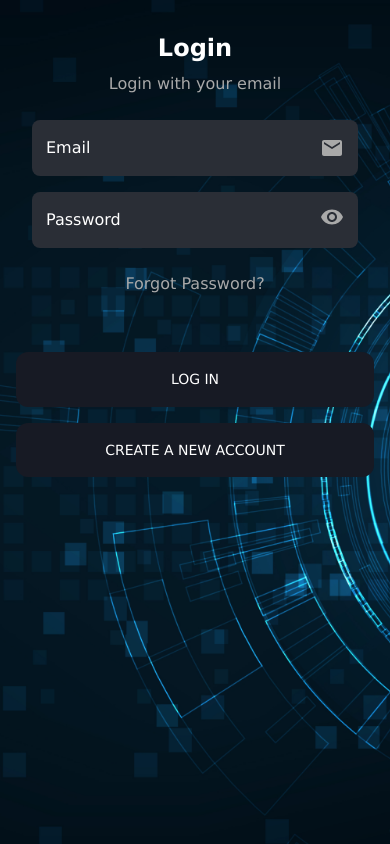
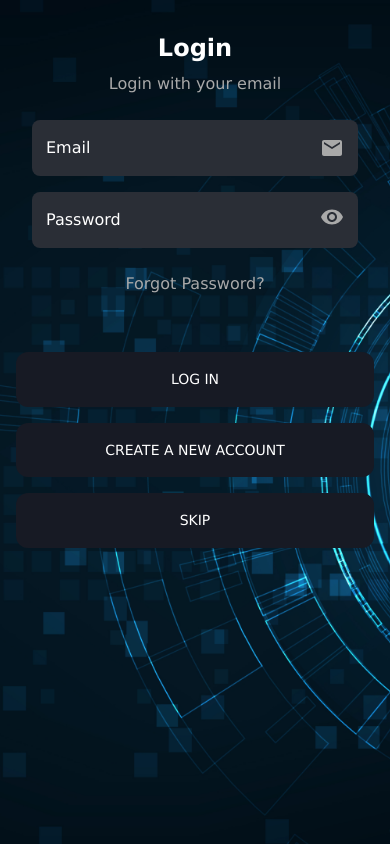
Before and after one commit to aryathisside/CryptoBubble, a React (Vite) app: page / in a window 390 px wide. Built offline with nearby package versions, Linux system fonts and the light colour scheme; no server answers.

Commit message:
Subject: Added skip button on login in mobiles responsive

```diff
--- a/src/components/FooterTabs.jsx
+++ b/src/components/FooterTabs.jsx
@@ -99,7 +99,7 @@ const FooterTabs = () => {
               width: 600,
               maxWidth: '90vw',
               right:0,
-              top:110,
+              top:65,
 
               borderRadius: 1,
               boxShadow: '0px 0px 7px 7px #00000027',
--- a/src/components/mobile/MobileLogin.jsx
+++ b/src/components/mobile/MobileLogin.jsx
@@ -76,6 +76,10 @@ const handleSignUpClick=()=>{
     showSignup(false)
 
 }
+const handleSkip=async ()=>{
+  await localStorage.setItem('token',"login without crediantials");
+  window.location.href = "/"
+}
   return (
     <Box  width={'100%'} height={'100%'}  display={'flex'} flexDirection={'column'} gap={3}  px={2} >
      <Box width={'100%'}   display={'flex'} flexDirection={'column'} py={4}  gap={3} alignItems={"center"} px={2} >
@@ -136,6 +140,9 @@ const handleSignUpClick=()=>{
         <FormButton onClick={handleSignUpClick}>
           Create a new account <ArrowRightAltIcon className="arrow" />
         </FormButton>
+        <FormButton onClick={handleSkip}>
+          Skip <ArrowRightAltIcon className="arrow" />
+        </FormButton>
         </Box>
 
         {error && (
--- a/src/store/useDataStore.jsx
+++ b/src/store/useDataStore.jsx
@@ -16,6 +16,7 @@ const useDataStore = create((set) => ({
      localStorage.removeItem('token');
      localStorage.removeItem('userEmail');
      set({ isAuthenticated: false });
+     window.location.href = '/';
    },
 }));
 
```
